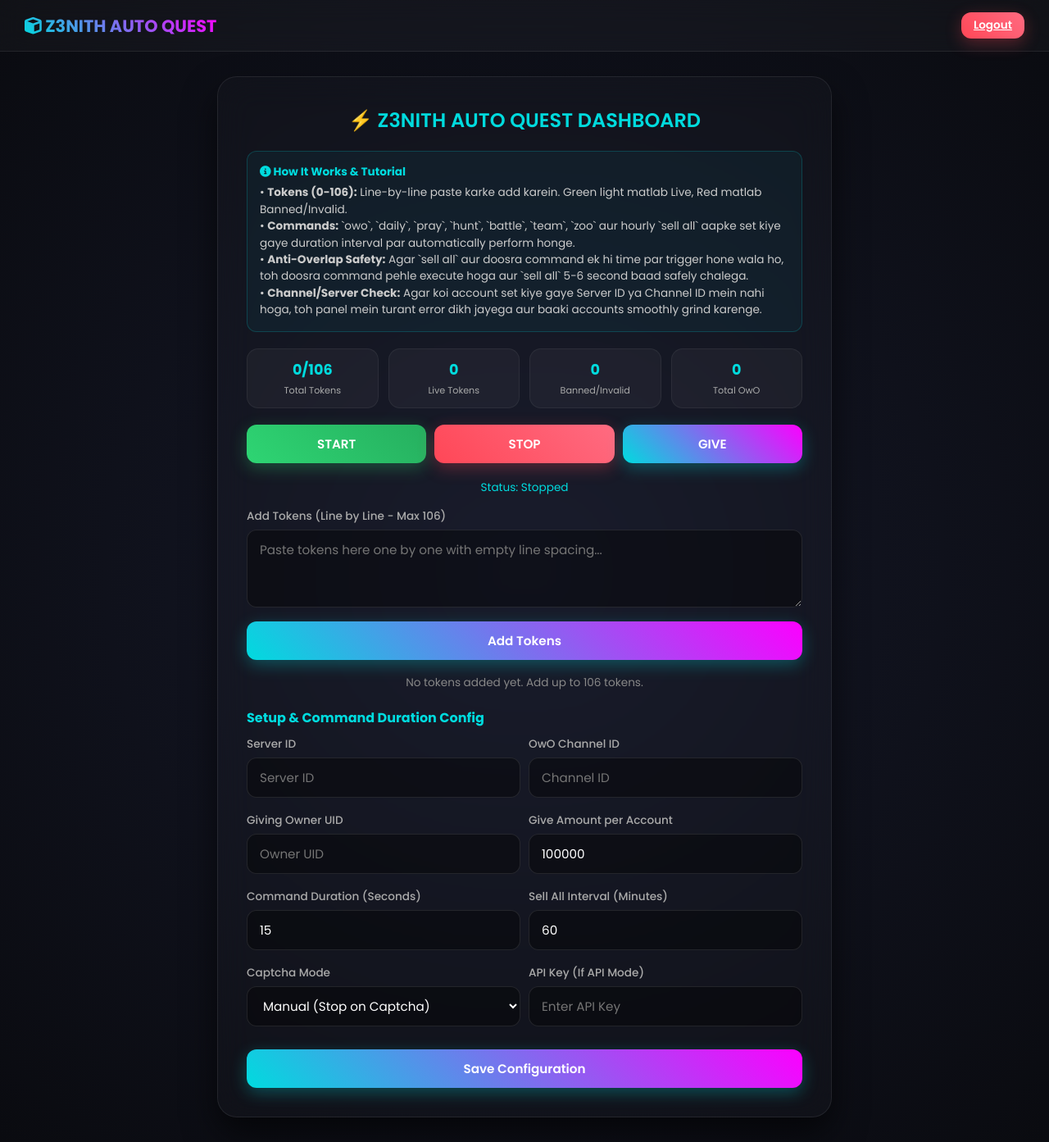
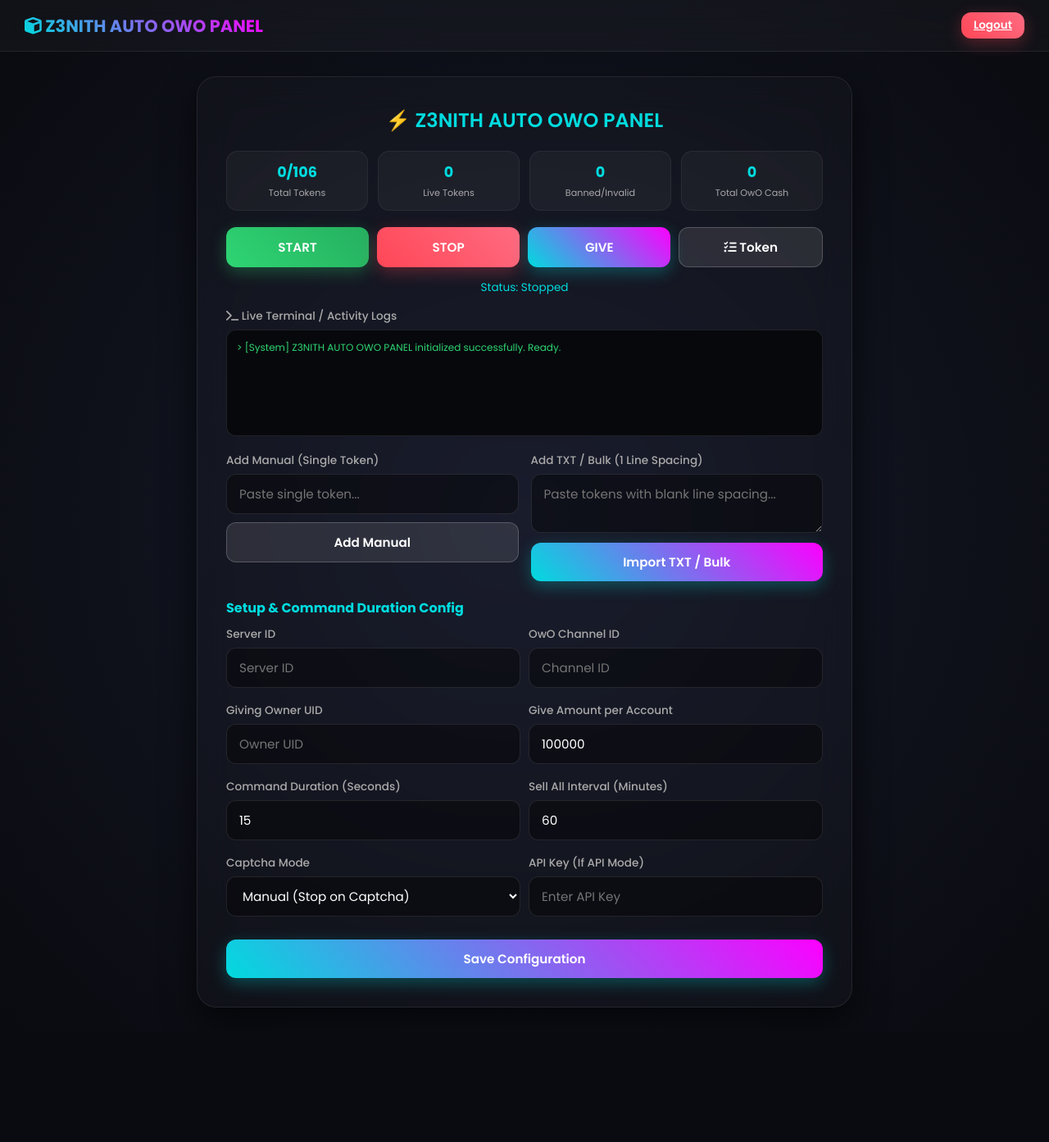
Before and after one commit to zidanraj/Z3NITH-AUTO-OWO-CENTER-, a Flask app: page / in a window 1280 px wide. Shown: the whole page at 82% size. After the commit the page ends 1229 px from the top, so only its background shows below. Run offline with Flask 3, Linux system fonts and the light colour scheme; the visitor is signed in with stand-in values (Sample User, id 1).

Commit message:
Update index.html

```diff
--- a/templates/index.html
+++ b/templates/index.html
@@ -3,7 +3,7 @@
 <head>
     <meta charset="UTF-8">
     <meta name="viewport" content="width=device-width, initial-scale=1.0">
-    <title>Z3NITH AUTO QUEST PANEL</title>
+    <title>Z3NITH AUTO OWO PANEL</title>
     <link href="https://fonts.googleapis.com/css2?family=Poppins:wght@300;400;500;600;700&display=swap" rel="stylesheet">
     <link rel="stylesheet" href="https://cdnjs.cloudflare.com/ajax/libs/font-awesome/6.4.0/css/all.min.css">
     <style>
@@ -14,7 +14,7 @@
         .logo { font-weight: 700; font-size: 1.3rem; background: linear-gradient(45deg, #00dbde, #fc00ff); -webkit-background-clip: text; -webkit-text-fill-color: transparent; }
 
         .container { flex: 1; display: flex; justify-content: center; align-items: center; padding: 30px 15px; }
-        .glass-card { background: rgba(255, 255, 255, 0.02); border: 1px solid rgba(255, 255, 255, 0.08); backdrop-filter: blur(20px); border-radius: 24px; padding: 35px; width: 100%; max-width: 750px; box-shadow: 0 20px 40px rgba(0,0,0,0.6); }
+        .glass-card { background: rgba(255, 255, 255, 0.02); border: 1px solid rgba(255, 255, 255, 0.08); backdrop-filter: blur(20px); border-radius: 24px; padding: 35px; width: 100%; max-width: 800px; box-shadow: 0 20px 40px rgba(0,0,0,0.6); }
 
         h2 { margin-bottom: 20px; font-weight: 600; text-align: center; font-size: 1.5rem; color: #00dbde; }
         .input-group { margin-bottom: 18px; }
@@ -26,6 +26,7 @@
         .btn:hover { opacity: 0.9; transform: translateY(-2px); }
         .btn-danger { background: linear-gradient(45deg, #ff4757, #ff6b81); box-shadow: 0 6px 20px rgba(255,71,87,0.3); }
         .btn-success { background: linear-gradient(45deg, #2ed573, #26af5f); box-shadow: 0 6px 20px rgba(46,213,115,0.3); }
+        .btn-secondary { background: rgba(255,255,255,0.1); border: 1px solid rgba(255,255,255,0.2); box-shadow: none; }
 
         .stats-grid { display: grid; grid-template-columns: repeat(4, 1fr); gap: 12px; margin-bottom: 20px; }
         .stat-box { background: rgba(255,255,255,0.04); padding: 12px; border-radius: 14px; text-align: center; border: 1px solid rgba(255,255,255,0.06); }
@@ -33,18 +34,23 @@
         .stat-box p { font-size: 0.7rem; color: #aaa; margin-top: 4px; }
 
         .error { color: #ff4757; text-align: center; margin-bottom: 15px; font-size: 0.9rem; }
-        .token-item { background: rgba(255,255,255,0.04); padding: 10px 15px; border-radius: 10px; margin-bottom: 8px; display: flex; justify-content: space-between; align-items: center; border: 1px solid rgba(255,255,255,0.06); font-size: 0.85rem; }
         .indicator-green { height: 10px; width: 10px; background-color: #2ed573; border-radius: 50%; display: inline-block; box-shadow: 0 0 8px #2ed573; }
         .indicator-red { height: 10px; width: 10px; background-color: #ff4757; border-radius: 50%; display: inline-block; box-shadow: 0 0 8px #ff4757; }
 
-        .tutorial-box { background: rgba(0, 219, 222, 0.05); border: 1px solid rgba(0, 219, 222, 0.2); padding: 15px; border-radius: 12px; margin-bottom: 20px; font-size: 0.85rem; line-height: 1.5; color: #ccc; }
-        .tutorial-box h4 { color: #00dbde; margin-bottom: 5px; }
+        .terminal-box { background: #07080c; border: 1px solid rgba(255,255,255,0.1); border-radius: 12px; padding: 12px; height: 130px; overflow-y: auto; font-family: monospace; font-size: 0.75rem; color: #2ed573; margin-bottom: 20px; }
+        .terminal-line { margin-bottom: 4px; }
+
+        .modal { display: none; position: fixed; top: 0; left: 0; width: 100%; height: 100%; background: rgba(0,0,0,0.8); backdrop-filter: blur(10px); z-index: 2000; justify-content: center; align-items: center; }
+        .modal-content { background: #131522; border: 1px solid rgba(255,255,255,0.15); border-radius: 20px; padding: 25px; width: 90%; max-width: 600px; max-height: 80vh; overflow-y: auto; box-shadow: 0 20px 50px rgba(0,0,0,0.8); }
+        .modal-header { display: flex; justify-content: space-between; align-items: center; border-bottom: 1px solid rgba(255,255,255,0.1); padding-bottom: 12px; margin-bottom: 15px; }
+        .close-modal { background: none; border: none; color: #ff4757; font-size: 1.4rem; cursor: pointer; }
+        .token-table-item { background: rgba(255,255,255,0.03); padding: 10px 14px; border-radius: 10px; margin-bottom: 8px; display: flex; justify-content: space-between; align-items: center; border: 1px solid rgba(255,255,255,0.05); font-size: 0.85rem; }
     </style>
 </head>
 <body>
 
     <nav>
-        <div class="logo"><i class="fa-solid fa-cube"></i> Z3NITH AUTO QUEST</div>
+        <div class="logo"><i class="fa-solid fa-cube"></i> Z3NITH AUTO OWO PANEL</div>
         {% if page == 'dashboard' %}
         <a href="/logout" class="btn btn-danger" style="width: auto; padding: 6px 15px; margin: 0; font-size: 0.85rem;">Logout</a>
         {% endif %}
@@ -54,7 +60,7 @@
         <div class="glass-card">
 
             {% if page == 'login' %}
-            <h2>PANEL LOGIN</h2>
+            <h2>Z3NITH OWO LOGIN</h2>
             {% if error %}
             <div class="error">{{ error }}</div>
             {% endif %}
@@ -67,20 +73,11 @@
                     <label>Password</label>
                     <input type="password" name="password" required placeholder="Enter password">
                 </div>
-                <button type="submit" class="btn">Login</button>
+                <button type="submit" class="btn">Login to Panel</button>
             </form>
 
             {% else %}
-            <h2>⚡ Z3NITH AUTO QUEST DASHBOARD</h2>
-
-            <!-- Tutorial Guide Box -->
-            <div class="tutorial-box">
-                <h4><i class="fa-solid fa-circle-info"></i> How It Works & Tutorial</h4>
-                • <b>Tokens (0-106):</b> Line-by-line paste karke add karein. Green light matlab Live, Red matlab Banned/Invalid.<br>
-                • <b>Commands:</b> `owo`, `daily`, `pray`, `hunt`, `battle`, `team`, `zoo` aur hourly `sell all` aapke set kiye gaye duration interval par automatically perform honge.<br>
-                • <b>Anti-Overlap Safety:</b> Agar `sell all` aur doosra command ek hi time par trigger hone wala ho, toh doosra command pehle execute hoga aur `sell all` 5-6 second baad safely chalega.<br>
-                • <b>Channel/Server Check:</b> Agar koi account set kiye gaye Server ID ya Channel ID mein nahi hoga, toh panel mein turant error dikh jayega aur baaki accounts smoothly grind karenge.
-            </div>
+            <h2>⚡ Z3NITH AUTO OWO PANEL</h2>
 
             <!-- Analytics Stats -->
             {% set total_tokens = data.tokens|length %}
@@ -103,46 +100,44 @@
                 </div>
                 <div class="stat-box">
                     <h3>{{ total_owo }}</h3>
-                    <p>Total OwO</p>
+                    <p>Total OwO Cash</p>
                 </div>
             </div>
 
-            <!-- Control Buttons -->
-            <div style="display: flex; gap: 10px; margin-bottom: 20px;">
+            <!-- Control Buttons & Token View Button -->
+            <div style="display: flex; gap: 10px; margin-bottom: 15px;">
                 <button class="btn btn-success" style="margin-top:0;" onclick="sendControl('start')">START</button>
                 <button class="btn btn-danger" style="margin-top:0;" onclick="sendControl('stop')">STOP</button>
                 <button class="btn" style="margin-top:0;" onclick="sendControl('give')">GIVE</button>
+                <button class="btn btn-secondary" style="margin-top:0;" onclick="openTokenModal()"><i class="fa-solid fa-list-check"></i> Token</button>
             </div>
             <div style="text-align: center; margin-bottom: 15px; font-size: 0.85rem; color: #00dbde;">
                 Status: {{ data.bot_status }}
             </div>
 
-            <!-- Token Management -->
-            <div class="input-group">
-                <label>Add Tokens (Line by Line - Max 106)</label>
-                <textarea id="tokensText" rows="3" placeholder="Paste tokens here one by one with empty line spacing..."></textarea>
-                <button class="btn" onclick="addTokens()">Add Tokens</button>
-            </div>
-
-            <div style="max-height: 180px; overflow-y: auto; margin-bottom: 20px;">
-                {% for t in data.tokens %}
-                <div class="token-item">
-                    <div>
-                        <span class="{{ 'indicator-green' if t.status == 'Live' else 'indicator-red' }}"></span>
-                        <strong style="margin-left: 8px;">Token #{{ loop.index }}</strong>
-                        <span style="color: #aaa; font-size: 0.75rem;">(Lv. {{ t.level }} | OwO: {{ t.balance }})</span>
-                        {% if t.error_reason %}
-                        <div style="color: #ff4757; font-size: 0.7rem;">⚠️ {{ t.error_reason }}</div>
-                        {% endif %}
-                    </div>
-                    <button onclick="deleteToken({{ loop.index0 }})" style="background:none; border:none; color:#ff4757; cursor:pointer;"><i class="fa-solid fa-trash"></i></button>
-                </div>
-                {% else %}
-                <p style="text-align: center; color: #888; font-size: 0.85rem;">No tokens added yet. Add up to 106 tokens.</p>
+            <!-- Live Terminal Screen -->
+            <label><i class="fa-solid fa-terminal"></i> Live Terminal / Activity Logs</label>
+            <div class="terminal-box" id="terminalLogs">
+                {% for log in data.logs %}
+                <div class="terminal-line">> {{ log }}</div>
                 {% endfor %}
             </div>
 
-            <!-- Setup & Duration Panel -->
+            <!-- Dual Token Addition (TXT or Manual) -->
+            <div style="display: grid; grid-template-columns: 1fr 1fr; gap: 15px; margin-bottom: 20px;">
+                <div>
+                    <label>Add Manual (Single Token)</label>
+                    <input type="text" id="singleTokenInput" placeholder="Paste single token...">
+                    <button class="btn btn-secondary" onclick="addManualToken()">Add Manual</button>
+                </div>
+                <div>
+                    <label>Add TXT / Bulk (1 Line Spacing)</label>
+                    <textarea id="txtTokensInput" rows="2" placeholder="Paste tokens with blank line spacing..."></textarea>
+                    <button class="btn" style="margin-top:5px;" onclick="addTxtTokens()">Import TXT / Bulk</button>
+                </div>
+            </div>
+
+            <!-- Setup & Command Duration Config -->
             <h3 style="font-size: 1rem; color: #00dbde; margin-bottom: 10px;">Setup & Command Duration Config</h3>
             <div style="display: grid; grid-template-columns: 1fr 1fr; gap: 10px;">
                 <div class="input-group">
@@ -197,14 +192,60 @@
         </div>
     </div>
 
+    <!-- Token Details Modal Popup -->
+    <div id="tokenModal" class="modal">
+        <div class="modal-content">
+            <div class="modal-header">
+                <h3><i class="fa-solid fa-list-check"></i> All Configured Tokens</h3>
+                <button class="close-modal" onclick="closeTokenModal()"><i class="fa-solid fa-xmark"></i></button>
+            </div>
+            <div style="max-height: 350px; overflow-y: auto;">
+                {% for t in data.tokens %}
+                <div class="token-table-item">
+                    <div>
+                        <span class="{{ 'indicator-green' if t.status == 'Live' else 'indicator-red' }}"></span>
+                        <strong style="margin-left: 8px;">Token #{{ loop.index }}</strong>
+                        <span style="color: #aaa; font-size: 0.75rem;">(Status: {{ t.status }} | Level: {{ t.level }} | OwO Cash: <b>{{ t.balance }}</b>)</span>
+                        {% if t.error_reason %}
+                        <div style="color: #ff4757; font-size: 0.7rem; margin-top:2px;">⚠️ Reason: {{ t.error_reason }}</div>
+                        {% endif %}
+                    </div>
+                    <button onclick="deleteToken({{ loop.index0 }})" style="background:none; border:none; color:#ff4757; cursor:pointer; font-size:1rem;"><i class="fa-solid fa-trash"></i></button>
+                </div>
+                {% else %}
+                <p style="text-align: center; color: #888; font-size: 0.9rem; padding: 20px;">No tokens added yet. Add via TXT or Manual.</p>
+                {% endfor %}
+            </div>
+        </div>
+    </div>
+
     <script>
-        function addTokens() {
-            let text = document.getElementById('tokensText').value;
-            if(!text.trim()) { alert('Please enter tokens'); return; }
+        function openTokenModal() {
+            document.getElementById('tokenModal').style.display = 'flex';
+        }
+        function closeTokenModal() {
+            document.getElementById('tokenModal').style.display = 'none';
+        }
+
+        function addManualToken() {
+            let token = document.getElementById('singleTokenInput').value;
+            if(!token.trim()) { alert('Please enter a token'); return; }
             fetch('/api/manage_tokens', {
                 method: 'POST',
                 headers: {'Content-Type': 'application/json'},
-                body: JSON.stringify({action: 'add_bulk', tokens_text: text})
+                body: JSON.stringify({action: 'add_manual', token: token})
+            }).then(res => res.json()).then(data => {
+                if(data.success) location.reload();
+            });
+        }
+
+        function addTxtTokens() {
+            let text = document.getElementById('txtTokensInput').value;
+            if(!text.trim()) { alert('Please paste tokens text'); return; }
+            fetch('/api/manage_tokens', {
+                method: 'POST',
+                headers: {'Content-Type': 'application/json'},
+                body: JSON.stringify({action: 'add_txt', tokens_text: text})
             }).then(res => res.json()).then(data => {
                 if(data.success) location.reload();
             });
@@ -236,7 +277,7 @@
                 headers: {'Content-Type': 'application/json'},
                 body: JSON.stringify(settings)
             }).then(res => res.json()).then(data => {
-                if(data.success) alert('Settings & Command Durations saved successfully!');
+                if(data.success) alert('Configuration & Durations saved successfully!');
             });
         }
 
```
